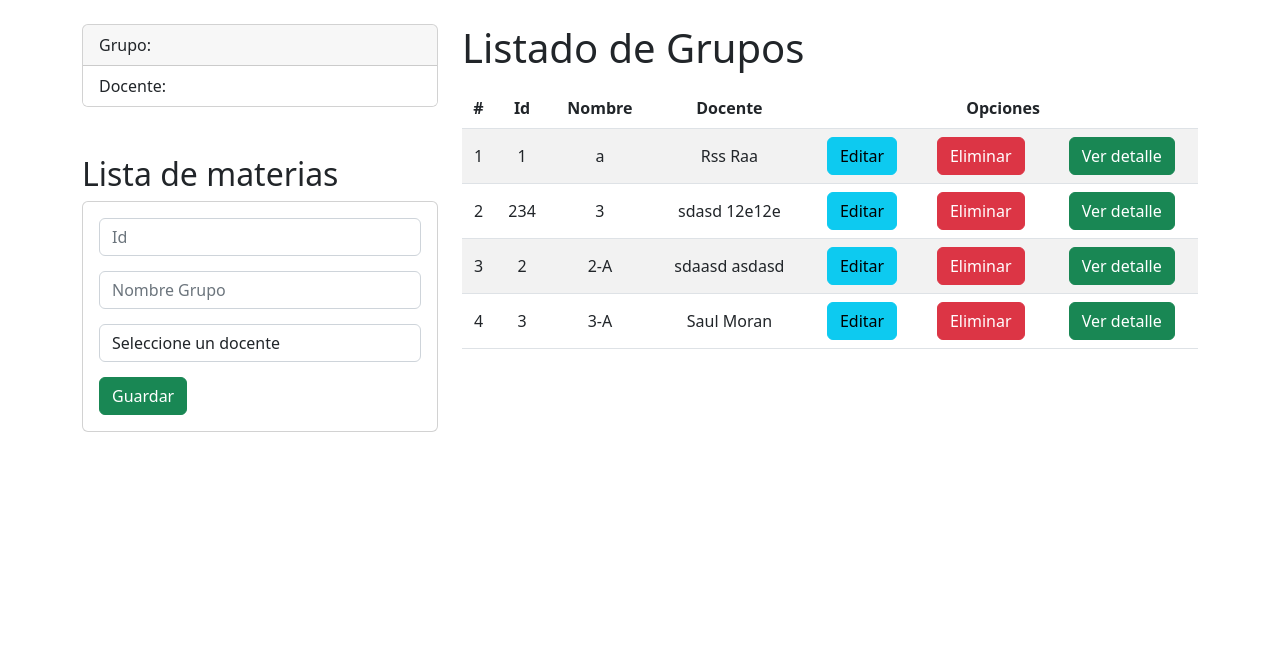
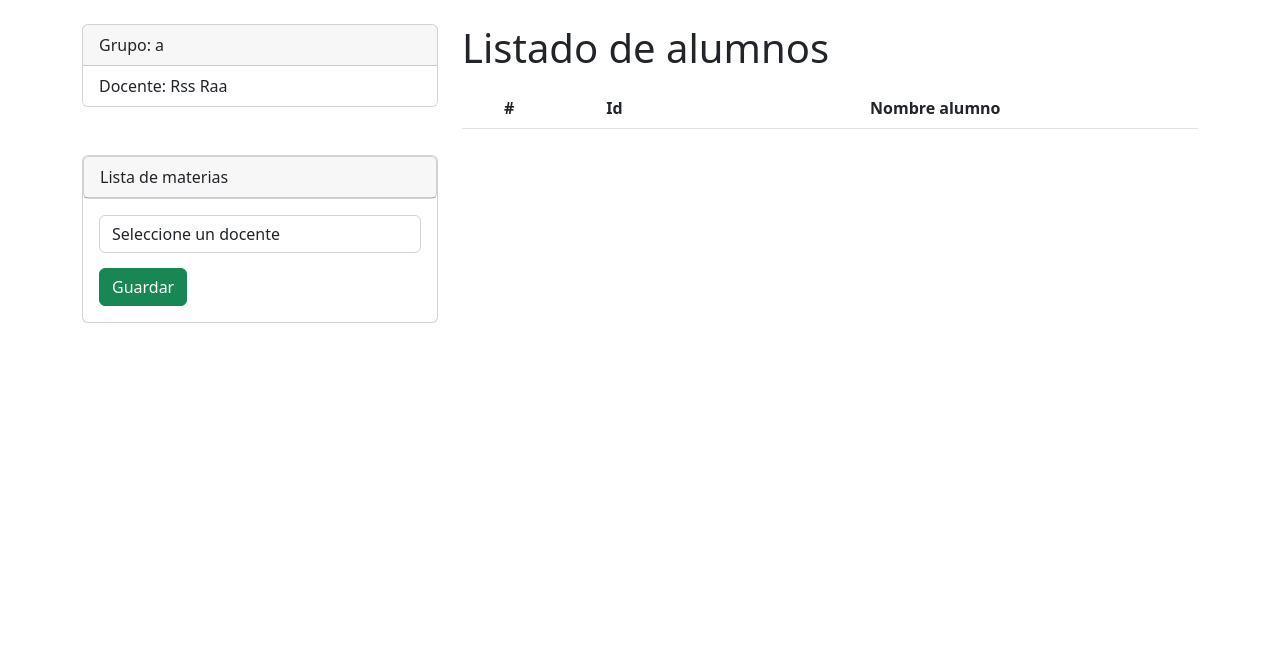
Before and after one commit to aru-diaz/universidad, a Django app: page /detalleGrupo/1 in a window 1280 px wide. Shown: the part 56-711 px from the top of the page. Run offline with Django 4.2, Linux system fonts and the light colour scheme; data comes from the database, SQL or seed files in the repository; both versions use the stored data as it was after the commit; lists and menus that the app fills with data are empty.

Commit message:
Detalle grupo

```diff
--- a/Apps/Horario/templates/grupos/detalleGrupo.html
+++ b/Apps/Horario/templates/grupos/detalleGrupo.html
@@ -9,28 +9,29 @@
 
 
         <div class="card">
-
             <div class="card-header">
-              Grupo:
+              Grupo: {{grupo.nombreGrupo}}
             </div>
             <ul class="list-group list-group-flush">
-              <li class="list-group-item">Docente:</li>
+              <li class="list-group-item">Docente: {{grupo.idDocente.nombreDocente}} {{grupo.idDocente.apellidoDocente}}</li>
             </ul>
         </div>
         <br><br>
 
-        <h2>Lista de materias</h2>
         <div class="card">
+            <div class="card">
+                <div class="card-header">
+                    Lista de materias
+                </div>
+                <ul class="list-group list-group-flush">
+                    {% for gm in grupoMaterias %}
+                        <li class="list-group-item"><a href="eliminarGrupo/{{g.idGrupo}}" class="btn btn-danger btnEliminacion">Eliminar</a>  {{gm.idMateria.idMateria}} - {{gm.idMateria.nombreMateria}}</li>
+                    {% endfor %}
+                </ul>
+            </div>
+            {% if contador < 3 %}
             <div class="card-body">
                 <form action="/registrarGrupo/" method="POST">{% csrf_token %}
-                    <div class="form-group">
-                        <input type="text" id="idGrupo" name="idGrupo" class="form-control" placeholder="Id"
-                            minlength="1" maxlength="6" required>
-                    </div>
-                    <div class="form-group">
-                        <input type="text" id="nombreGrupo" name="nombreGrupo" class="form-control"
-                            placeholder="Nombre Grupo" maxlength="50" required>
-                    </div>
                     <div class="form-group">
                         <select id="idDocente" name="idDocente" class="form-control" required>
                             <option value="-1" disabled selected>Seleccione un docente</option>
@@ -44,32 +45,26 @@
                     </div>
                 </form>
             </div>
+            {% endif %}
         </div>
     </div>
     <div class="col-sm-12 col-md-6 col-lg-8 col-xl-8">
-        <h1>Listado de Grupos</h1>
+        <h1>Listado de alumnos</h1>
         <div class="table-responsive py-2">
             <table class="table table-striped">
                 <thead>
                     <tr>
                         <th>#</th>
                         <th>Id</th>
-                        <th>Nombre</th>
-                        <th>Docente</th>
-                        <th colspan="3">Opciones</th>
+                        <th>Nombre alumno</th>
                     </tr>
                 </thead>
                 <tbody>
-                    {% for g in grupos %}
+                    {% for a in alumnos %}
                     <tr>
                         <td>{{forloop.counter}}</td>
-                        <td>{{g.idGrupo}}</td>
-                        <td>{{g.nombreGrupo}}</td>
-                        <td>{{g.idDocente.nombreDocente}} {{g.idDocente.apellidoDocente}}</td>
-                        <td><a href="edicionGrupo/{{g.idGrupo}}" class="btn btn-info">Editar</a></td>
-                        <td><a href="eliminarGrupo/{{g.idGrupo}}" class="btn btn-danger btnEliminacion">Eliminar</a>
-                        </td>
-                        <td><a href="detalleGrupo/{{g.idGrupo}}" class="btn btn-success">Ver detalle</a></td>
+                        <td>{{a.idAlumno}}</td>
+                        <td>{{a.nombreAlumno}} {{a.apellidoAlumno}}</td>
                     </tr>
                     {% endfor %}
                 </tbody>
--- a/Apps/Horario/views.py
+++ b/Apps/Horario/views.py
@@ -146,11 +146,12 @@ def editarGrupo(request):
     return redirect('/grupos')
 
 def detalleGrupo(request, idGrupo):
-    grupos = Grupo.objects.all()
-    docente = Docente.objects.all()
-    alumnos = Alumno.objects.all()
+    grupo = Grupo.objects.get(idGrupo=idGrupo)
+    alumnos = Alumno.objects.filter(idGrupo=idGrupo)
     materias = Materia.objects.all()
-    return render(request, "grupos/detalleGrupo.html", {"grupos":grupos,"docentes":docentes})
+    grupoMaterias = GrupoMateria.objects.filter(idGrupo=idGrupo)
+    contador = GrupoMateria.objects.filter(idGrupo=idGrupo).count()
+    return render(request, "grupos/detalleGrupo.html", {"grupo":grupo,"alumnos":alumnos,"materias":materias,"grupoMaterias":grupoMaterias,"contador":contador})
 
 ####################################################################################
 def alumnos(request):
```
Also changed, not shown: Universidad.db.
